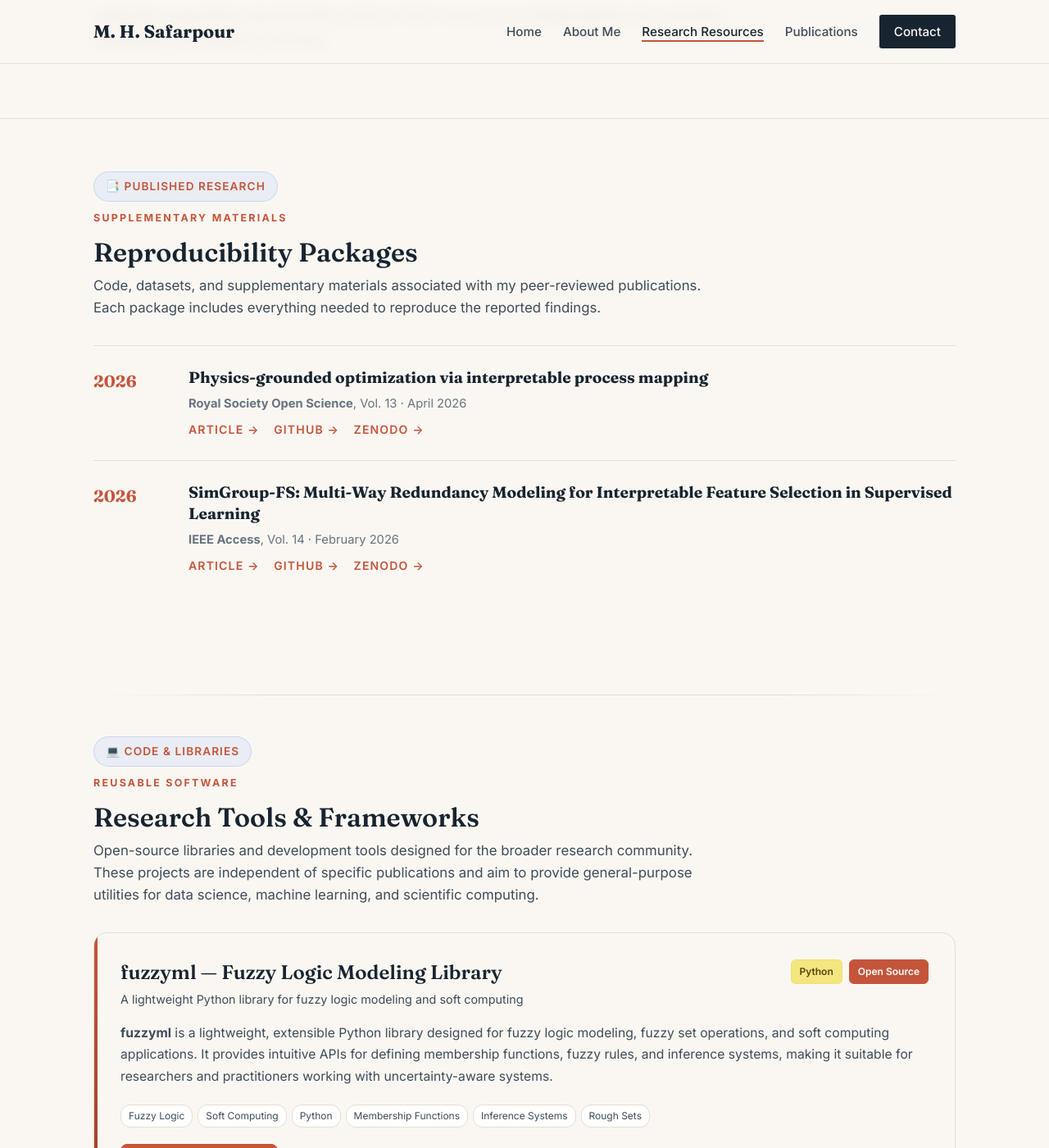
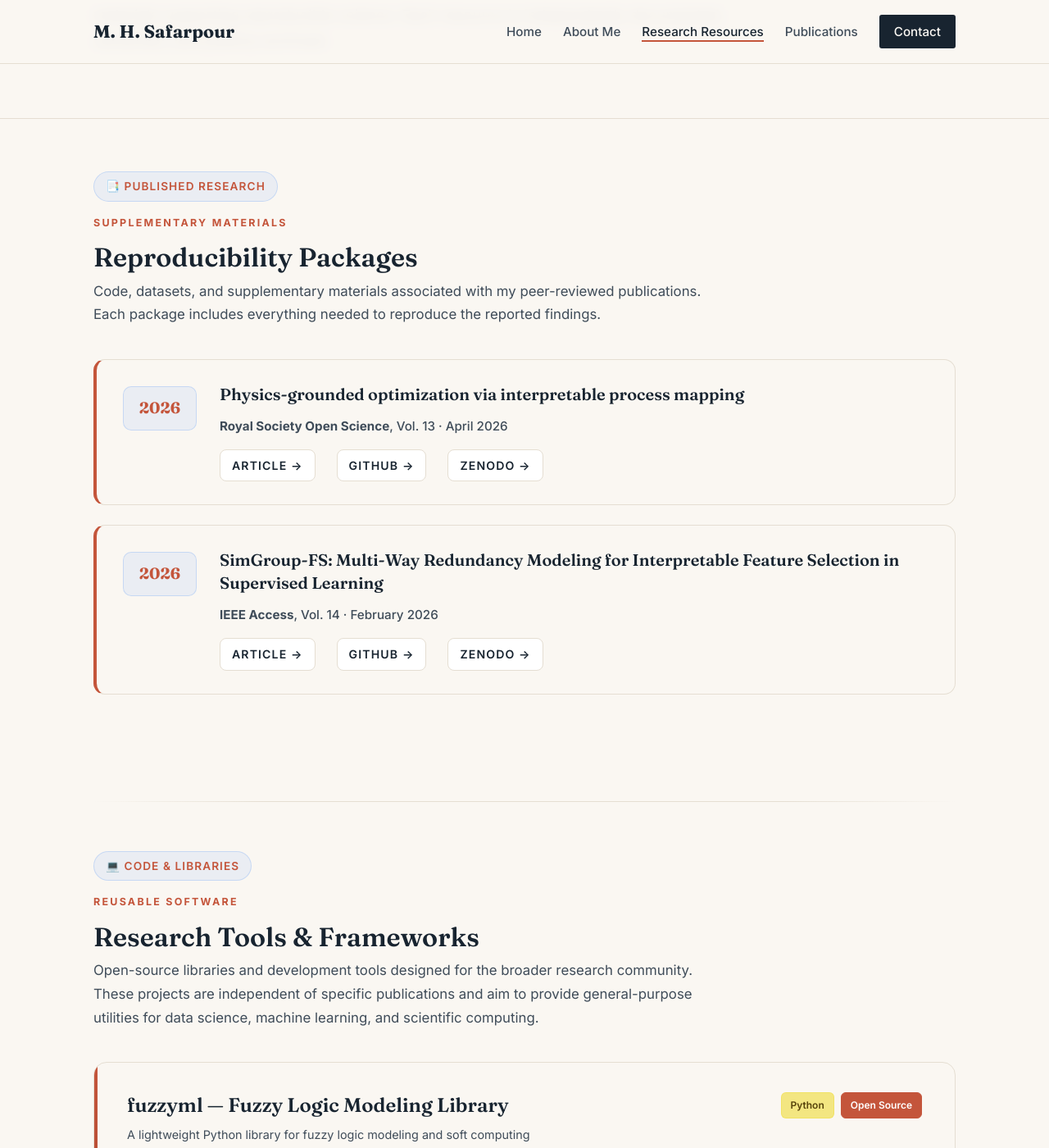
Before and after one commit to safarpour-mh/safarpour-mh.github.io, a Jekyll site: the page research-resources.html, which Jekyll copies as it is, in a window 1280 px wide and 1400 px high, scrolled down 305 px. Shown: the whole window at 82% size. Built offline with Jekyll 4.4.1, drawn with Linux system fonts in a browser that asks for light colours.

Commit message:
Update research-resources.html

```diff
--- a/research-resources.html
+++ b/research-resources.html
@@ -13,7 +13,7 @@
 <style>
   /* Section styling */
   .resource-section {
-    margin-bottom: 70px;
+    margin-bottom: 80px;
     padding-bottom: 50px;
   }
   .resource-section:last-child {
@@ -30,7 +30,7 @@
     letter-spacing: 0.08em;
     text-transform: uppercase;
     color: var(--accent);
-    margin-bottom: 10px;
+    margin-bottom: 16px;
     padding: 6px 14px;
     background: var(--accent-soft, rgba(59, 130, 246, 0.08));
     border-radius: 20px;
@@ -40,17 +40,105 @@
     font-size: 1.05rem;
     color: var(--ink-soft);
     max-width: 45em;
-    margin-bottom: 32px;
-    line-height: 1.6;
+    margin-bottom: 40px;
+    line-height: 1.7;
   }
 
-  /* Dataset card styling */
+  /* Publication list - CLEAN GRID LAYOUT */
+  .pub-list {
+    list-style: none;
+    padding: 0;
+    margin: 0;
+    display: grid;
+    grid-template-columns: 1fr;
+    gap: 24px;
+  }
+  .pub-list > li {
+    display: grid;
+    grid-template-columns: 90px 1fr;
+    gap: 28px;
+    padding: 28px 32px;
+    background: linear-gradient(135deg, var(--paper) 0%, var(--bg) 100%);
+    border: 1px solid var(--line);
+    border-radius: 14px;
+    border-left: 4px solid var(--accent);
+    transition: all 0.3s ease;
+    align-items: start;
+  }
+  .pub-list > li:hover {
+    transform: translateY(-2px);
+    box-shadow: 0 10px 28px rgba(0, 0, 0, 0.06);
+    border-color: var(--accent);
+  }
+  .pub-year {
+    font-family: var(--serif);
+    font-size: 1.2rem;
+    font-weight: 700;
+    color: var(--accent);
+    background: var(--accent-soft, rgba(59, 130, 246, 0.08));
+    border: 1px solid var(--accent-border, rgba(59, 130, 246, 0.2));
+    padding: 10px 0;
+    text-align: center;
+    border-radius: 10px;
+    display: flex;
+    align-items: center;
+    justify-content: center;
+    height: fit-content;
+    margin-top: 4px;
+  }
+  .pub-body {
+    display: flex;
+    flex-direction: column;
+    gap: 12px;
+  }
+  .pub-body h3 {
+    font-family: var(--serif);
+    font-size: 1.25rem;
+    font-weight: 600;
+    line-height: 1.4;
+    margin: 0;
+    color: var(--ink);
+  }
+  .pub-meta {
+    margin: 0;
+    font-size: 0.95rem;
+    color: var(--ink-soft);
+    font-weight: 500;
+  }
+  .pub-links {
+    display: flex;
+    gap: 12px;
+    flex-wrap: wrap;
+    margin-top: 4px;
+  }
+  .pub-links a {
+    display: inline-flex;
+    align-items: center;
+    gap: 6px;
+    padding: 7px 14px;
+    font-size: 0.88rem;
+    font-weight: 600;
+    border-radius: 8px;
+    text-decoration: none;
+    transition: all 0.2s;
+    border: 1px solid var(--line);
+    background: var(--paper);
+    color: var(--ink);
+  }
+  .pub-links a:hover {
+    background: var(--accent);
+    color: white;
+    border-color: var(--accent);
+    transform: translateY(-1px);
+  }
+
+  /* Dataset card styling - SPACIOUS & CLEAN */
   .dataset-card {
     background: linear-gradient(135deg, var(--paper) 0%, var(--bg) 100%);
     border: 1px solid var(--line);
     border-radius: 16px;
-    padding: 32px;
-    margin-bottom: 20px;
+    padding: 36px 40px;
+    margin-bottom: 28px;
     transition: all 0.3s ease;
     position: relative;
     overflow: hidden;
@@ -73,27 +161,30 @@
     display: flex;
     align-items: flex-start;
     justify-content: space-between;
-    gap: 16px;
+    gap: 24px;
     flex-wrap: wrap;
-    margin-bottom: 16px;
+    margin-bottom: 20px;
+    padding-bottom: 20px;
+    border-bottom: 1px solid var(--line);
   }
   .dataset-title {
     font-family: var(--serif);
     font-size: 1.5rem;
     font-weight: 600;
-    margin: 0;
-    line-height: 1.3;
+    margin: 0 0 8px 0;
+    line-height: 1.35;
   }
   .dataset-badges {
     display: flex;
     gap: 8px;
     flex-wrap: wrap;
+    align-items: center;
   }
   .badge {
     display: inline-flex;
     align-items: center;
     gap: 5px;
-    padding: 4px 10px;
+    padding: 5px 11px;
     font-size: 0.75rem;
     font-weight: 600;
     border-radius: 6px;
@@ -118,22 +209,27 @@
   }
   .dataset-description {
     color: var(--ink-soft);
-    line-height: 1.7;
-    margin-bottom: 20px;
+    line-height: 1.75;
+    margin-bottom: 26px;
     font-size: 0.98rem;
+    max-width: 60em;
   }
   .dataset-stats {
     display: grid;
-    grid-template-columns: repeat(auto-fit, minmax(140px, 1fr));
-    gap: 12px;
-    margin-bottom: 22px;
-    padding: 16px;
+    grid-template-columns: repeat(4, 1fr);
+    gap: 16px;
+    margin-bottom: 26px;
+    padding: 20px 24px;
     background: var(--bg);
-    border-radius: 10px;
+    border-radius: 12px;
     border: 1px solid var(--line);
   }
   .stat-item {
     text-align: center;
+    padding: 8px 4px;
+  }
+  .stat-item:not(:last-child) {
+    border-right: 1px solid var(--line);
   }
   .stat-value {
     font-family: var(--serif);
@@ -142,39 +238,41 @@
     color: var(--accent);
     display: block;
     line-height: 1;
-    margin-bottom: 4px;
+    margin-bottom: 6px;
   }
   .stat-label {
-    font-size: 0.75rem;
+    font-size: 0.72rem;
     color: var(--ink-soft);
     text-transform: uppercase;
-    letter-spacing: 0.05em;
+    letter-spacing: 0.06em;
     font-weight: 600;
   }
   .dataset-tags {
     display: flex;
     flex-wrap: wrap;
-    gap: 6px;
-    margin-bottom: 20px;
+    gap: 8px;
+    margin-bottom: 24px;
   }
   .tag {
-    font-size: 0.75rem;
-    padding: 3px 9px;
+    font-size: 0.78rem;
+    padding: 4px 11px;
     background: var(--paper);
     border: 1px solid var(--line);
     border-radius: 12px;
     color: var(--ink-soft);
+    font-weight: 500;
   }
   .dataset-links {
     display: flex;
     gap: 10px;
     flex-wrap: wrap;
+    padding-top: 8px;
   }
   .dataset-links a {
     display: inline-flex;
     align-items: center;
     gap: 6px;
-    padding: 8px 14px;
+    padding: 9px 16px;
     font-size: 0.88rem;
     font-weight: 600;
     border-radius: 8px;
@@ -236,7 +334,7 @@
   .section-divider {
     height: 1px;
     background: linear-gradient(90deg, transparent, var(--line) 20%, var(--line) 80%, transparent);
-    margin: 50px 0;
+    margin: 60px 0;
   }
 
   /* Coming soon placeholder */
@@ -255,10 +353,36 @@
     display: block;
   }
 
-  @media (max-width: 640px) {
-    .dataset-card { padding: 22px; }
+  @media (max-width: 768px) {
+    .dataset-card { padding: 24px; }
     .dataset-title { font-size: 1.25rem; }
-    .dataset-stats { grid-template-columns: repeat(2, 1fr); }
+    .dataset-stats {
+      grid-template-columns: repeat(2, 1fr);
+      gap: 12px;
+    }
+    .stat-item:not(:last-child) {
+      border-right: none;
+    }
+    .stat-item:nth-child(1), .stat-item:nth-child(2) {
+      border-bottom: 1px solid var(--line);
+    }
+    .pub-list > li {
+      grid-template-columns: 1fr;
+      gap: 16px;
+      padding: 22px;
+    }
+    .pub-year {
+      width: fit-content;
+      padding: 6px 16px;
+    }
+  }
+
+  @media (max-width: 480px) {
+    .dataset-card { padding: 20px; }
+    .dataset-header {
+      flex-direction: column;
+      gap: 12px;
+    }
   }
 </style>
 </head>
@@ -298,7 +422,7 @@
         Code, datasets, and supplementary materials associated with my peer-reviewed publications. Each package includes everything needed to reproduce the reported findings.
       </p>
 
-      <div class="pub-list">
+      <ul class="pub-list">
         <li>
           <span class="pub-year">2026</span>
           <div class="pub-body">
@@ -324,7 +448,7 @@
             </p>
           </div>
         </li>
-      </div>
+      </ul>
     </div>
 
     <div class="section-divider"></div>
@@ -342,7 +466,7 @@
         <div class="dataset-header">
           <div>
             <h3 class="dataset-title">fuzzyml — Fuzzy Logic Modeling Library</h3>
-            <p style="color:var(--ink-soft);font-size:0.9rem;margin:6px 0 0 0">
+            <p style="color:var(--ink-soft);font-size:0.9rem;margin:0">
               A lightweight Python library for fuzzy logic modeling and soft computing
             </p>
           </div>
@@ -377,7 +501,7 @@
         <div class="dataset-header">
           <div>
             <h3 class="dataset-title">aicore — Python Core AI Library</h3>
-            <p style="color:var(--ink-soft);font-size:0.9rem;margin:6px 0 0 0">
+            <p style="color:var(--ink-soft);font-size:0.9rem;margin:0">
               Core ML primitives, distance metrics, and foundational utilities for AI research
             </p>
           </div>
@@ -407,6 +531,7 @@
         </div>
       </article>
 
+    </div>
 
     <div class="section-divider"></div>
 
@@ -423,7 +548,7 @@
         <div class="dataset-header">
           <div>
             <h3 class="dataset-title">Breast Cancer CPTAC GDC 2025 — Classification Dataset</h3>
-            <p style="color:var(--ink-soft);font-size:0.9rem;margin:6px 0 0 0">
+            <p style="color:var(--ink-soft);font-size:0.9rem;margin:0">
               Clinical + gene expression data for binary classification of breast cancer stage
             </p>
           </div>
@@ -482,7 +607,7 @@
         </div>
       </article>
 
-
+    </div>
   </div>
 </section>
 
```
